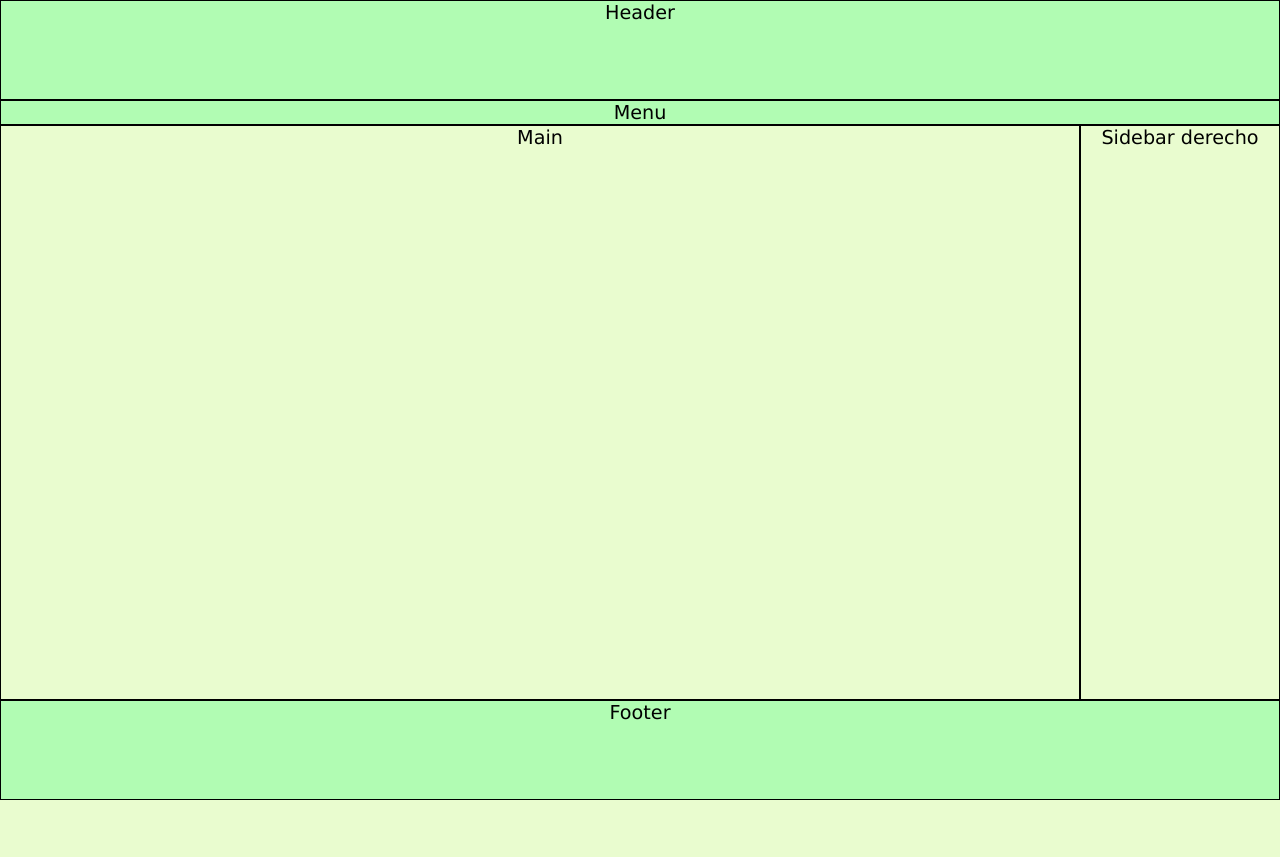
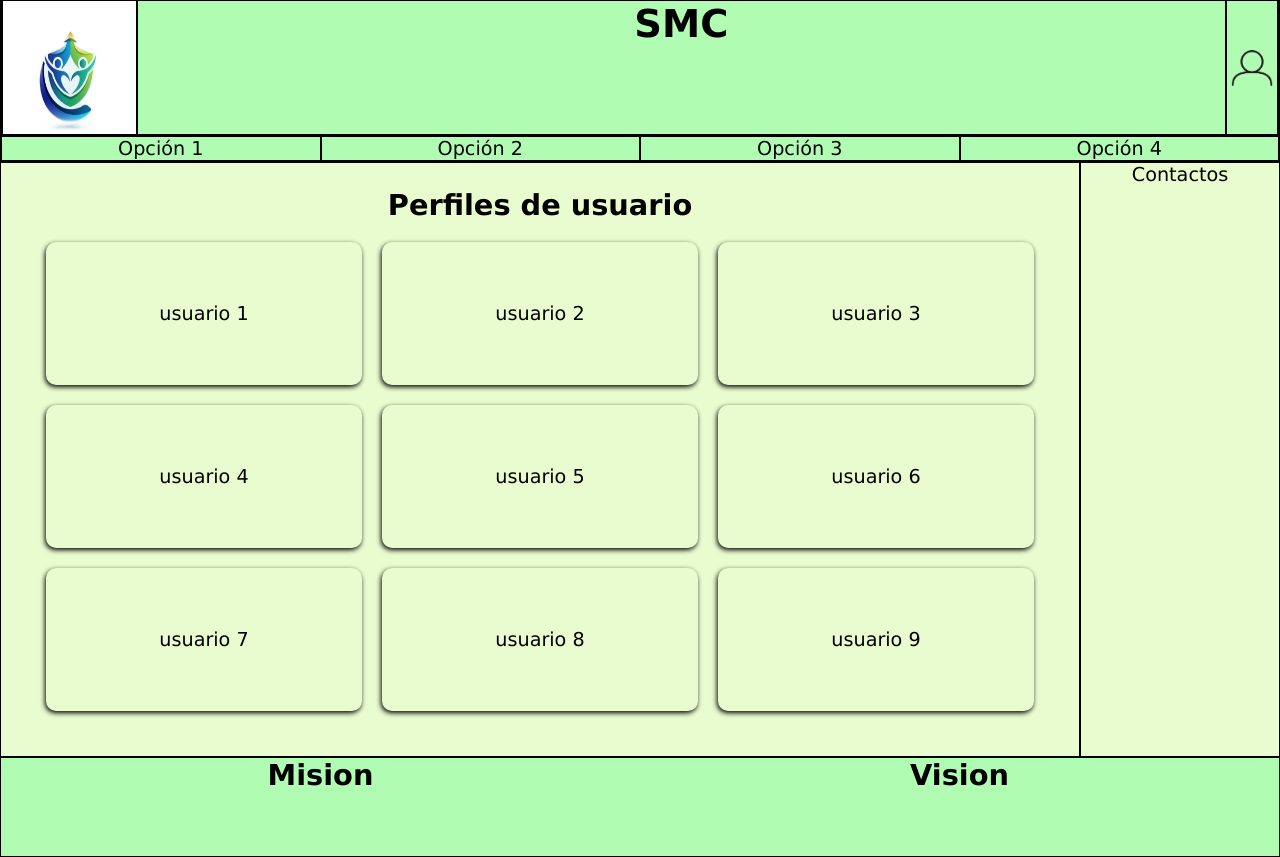
Before and after one commit to KebnarFB/SMC, a PHP site: page /Principal.html in a window 1280 px wide. Before the commit the page ends 800 px from the top, so only its background shows below. Run offline with PHP 8.4, Linux system fonts and the light colour scheme.

Commit message:
Se realizo un avance a la pestania principal, agregando la vista de los perfiles y un menu de seleccion. A si mismo, se realizaron los cambios finales a las pestanias login y singup.

```diff
--- a/SMC/pages/Login/Estilos.css
+++ b/SMC/pages/Login/Estilos.css
@@ -25,8 +25,7 @@ main {
     background-color: #E9FCCF;
 }
 
-/*Cuadro de fondo*/
-form {
+.contenido {
     /*Lo hacemos flexible*/
     display: flex;
     /*Indicamos que tiene que ser acomodado como columna*/
--- a/SMC/pages/Principal/EstilosMain.css
+++ b/SMC/pages/Principal/EstilosMain.css
@@ -46,19 +46,71 @@ body {
 .header{
     grid-area: header;
     background-color: #B1FCB3;
+    display: grid;
+    grid-template-columns: 0.5fr 4fr 0.2fr;
+    width: 100%;
+}
 
+.perfilContenedor{
+    display: grid;
+    gap: 20px; /* Espacio entre formularios */
+    /*Le indicamos que los perfiles se deben de acomodar de 3 en 3*/
+    grid-template-columns: repeat(3,1fr);
+    padding: 20px;
+
+}
+
+.perfil {
+    text-align: center;
+    /*Espaciado entre el contenedor y el texto*/
+    padding: 60px;
+    border-radius: 10px;
+    box-shadow: -1px 2px 5px 0px black;
+    background-color: #E9FCCF;
+    flex: 1;
+}
+
+
+.pictures {
+    border-left: 2px solid black;
+    border-right: 2px solid black;
+    width: auto;
+    height: auto;
+    display: flex;
+    justify-content: center;
+    align-items: center;
 }
 
 /*Menu*/
 .menu{
     grid-area: menu;
     background-color: #B1FCB3;
-    display: block  ;
+    display: grid;
+    grid-template-columns: 25% 25% 25% 25%;
+    width: 100%;
+}
+
+#MandV {
+    grid-area: footer;
+    background-color: #B1FCB3;
+    display: grid;
+    justify-content: left;
+    grid-template-columns: 1fr 1fr;
+    width: 100%;
+
+}
+
+.options {
+    border: 1px solid black;
+    text-decoration: none;
+    color: black;
+
 }
 
 /*Barra izquierda*/
 .left_bar{
     grid-area: left_bar;
+
     background-color: #E9FCCF;
 }
 
@@ -72,6 +124,8 @@ body {
 .main{
     grid-area: main;
     background-color: #E9FCCF;
+    display: grid;
+    padding: 25px 25px;
 }
 
 /*Pie de pagina*/
@@ -82,8 +136,6 @@ body {
 
 
 /*Establecemos el disenio para cada vista*/
-
-
 
 /*Celular*/
 @media(max-width: 599px){
@@ -127,7 +179,7 @@ body {
     .Design {
     display: grid;
     grid-template-columns: auto 200px;
-    grid-template-rows: 100px min-content auto 100px;
+    grid-template-rows: min-content min-content auto 100px;
     grid-template-areas:
       "header header"
       "menu menu"
--- a/SMC/pages/Principal/Principal.html
+++ b/SMC/pages/Principal/Principal.html
@@ -1,5 +1,6 @@
 <!DOCTYPE html>
 <html lang="en">
+
 <head>
     <meta charset="UTF-8">
     <meta name="viewport" content="width=device-width, initial-scale=1.0">
@@ -12,18 +13,124 @@
     <link rel="stylesheet" href="EstilosMain.css">
 
 </head>
-<body class = "Design">
+
+<body class="Design">
     <!--Creamos el encabezado-->
-    <header class="header">Header</header>
+    <header class="header">
+
+        <div class="pictures">
+            <img src="logo.jpg" alt="logo" width="133px" height="133px">
+        </div>
+        <div id="title">
+            <H1>SMC</H1>
+        </div>
+        <div class="pictures">
+            <img src="profile_picture.png" alt="profile_section" width="50px" height="50px">
+        </div>
+    </header>
     <!---Creamos el menu de seleccion-->
-    <nav class="menu">Menu</nav>
+    <nav class="menu">
+        <a href="" class="options">
+            Opción 1
+        </a>
+        <a href="" class="options">
+            Opción 2
+        </a>
+        <a href="" class="options">
+            Opción 3
+        </a>
+        <a href="" class="options">
+            Opción 4
+        </a>
+    </nav>
     <!--Barra de el lado derecho-->
-    <aside class="right_bar">Sidebar derecho</aside>
+    <aside class="right_bar">Contactos
+
+    </aside>
     <!--Barra de el lado izquierdo-->
-    <aside class="left_bar">Sidebar izquierdo</aside>
+    <aside class="left_bar">
+
+        Sidebar izquierdo
+
+    </aside>
     <!--Lo principal-->
-    <article class="main">Main</article>
+    <article class="main">
+        <h2>Perfiles de usuario</h2>
+        <div class="perfilContenedor">
+            <!--Creamos un contenedor-->
+            <form class="perfil">
+                <!--Aqui pondremos los campos que nos serviran para insertar informacion-->
+                <label>usuario 1</label>
+            </form>
+            <form class="perfil">
+
+                <!--Aqui pondremos los campos que nos serviran para insertar informacion-->
+                <label>usuario 2</label>
+
+
+            </form>
+
+            <form class="perfil">
+
+                <!--Aqui pondremos los campos que nos serviran para insertar informacion-->
+                <label>usuario 3</label>
+
+
+            </form>
+
+             <form class="perfil">
+                <!--Aqui pondremos los campos que nos serviran para insertar informacion-->
+                <label>usuario 4</label>
+
+
+            </form>
+            <form class="perfil">
+
+                <!--Aqui pondremos los campos que nos serviran para insertar informacion-->
+                <label>usuario 5</label>
+
+
+            </form>
+
+            <form class="perfil">
+
+                <!--Aqui pondremos los campos que nos serviran para insertar informacion-->
+                <label>usuario 6</label>
+
+
+            </form>
+
+             <form class="perfil">
+                <!--Aqui pondremos los campos que nos serviran para insertar informacion-->
+                <label>usuario 7</label>
+
+
+            </form>
+            <form class="perfil">
+
+                <!--Aqui pondremos los campos que nos serviran para insertar informacion-->
+                <label>usuario 8</label>
+
+
+            </form>
+
+            <form class="perfil">
+
+                <!--Aqui pondremos los campos que nos serviran para insertar informacion-->
+                <label>usuario 9</label>
+
+
+            </form>
+
+        </div>
+    </article>
     <!--La parte de abajo-->
-    <footer class="footer">Footer</footer>
+    <footer class="footer">
+        <div id="MandV">
+            <h2>Mision</h2>
+            <h2>Vision</h2>
+        </div>
+    </footer>
 </body>
+
 </html>
```
Also changed, not shown: SMC/pages/Principal/profile_picture.png (added).
